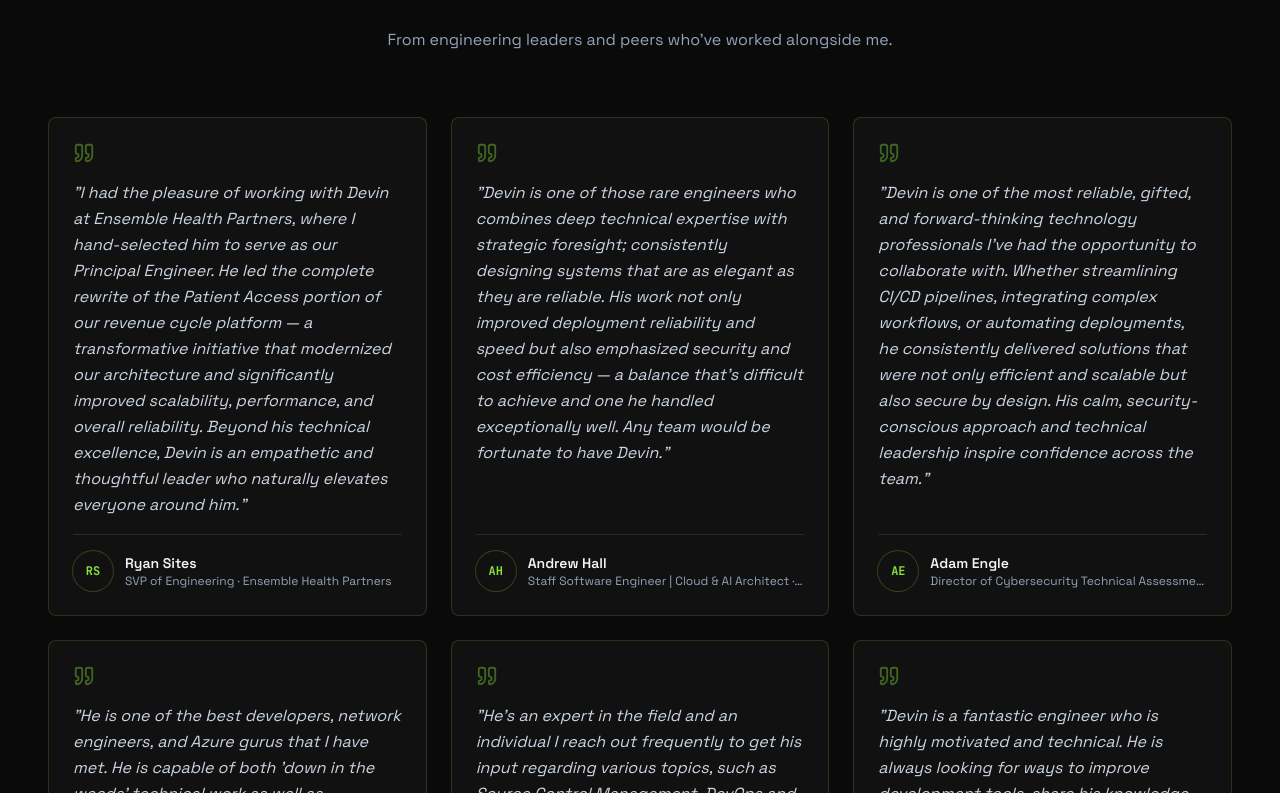
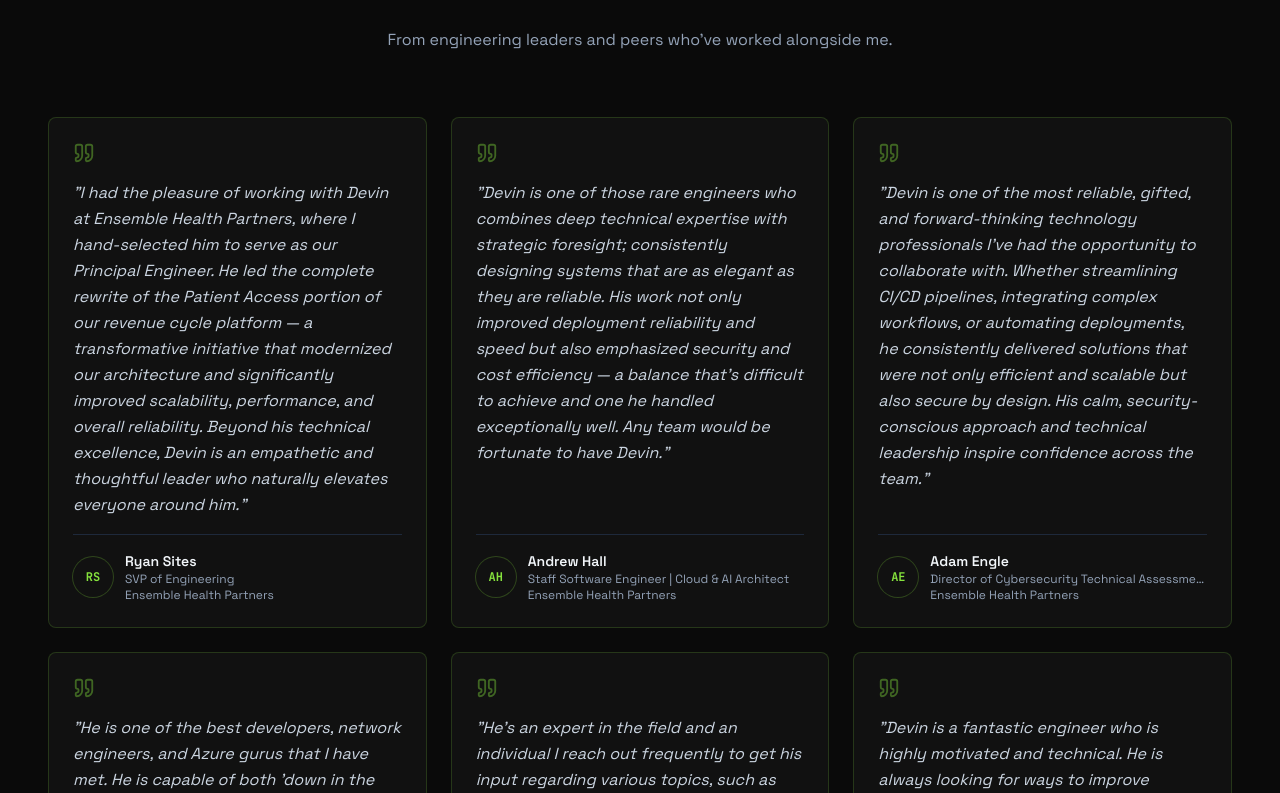
Before and after one commit to PseudoCoding/portfolio-site, a React (Vite) app: page / in a window 1280 px wide. Shown: the part 6707-7500 px from the top of the page. Built offline with nearby package versions, Linux system fonts and the light colour scheme.

Commit message:
Fix recommendation boxes

```diff
--- a/src/components/sections/Testimonials.tsx
+++ b/src/components/sections/Testimonials.tsx
@@ -34,7 +34,7 @@ function TestimonialCard({ t, index }: { t: Testimonial; index: number }) {
       whileInView={{ opacity: 1, y: 0 }}
       viewport={{ once: true, margin: '-40px' }}
       transition={{ duration: 0.55, delay: index * 0.13 }}
-      className="glass-card p-6 flex flex-col gap-4 hover:border-cyan-400/40 transition-colors duration-300"
+      className="glass-card p-6 flex flex-col gap-4 overflow-hidden hover:border-cyan-400/40 transition-colors duration-300"
     >
       {/* Quote icon */}
       <Quote size={22} className="text-cyan-400/40" />
@@ -47,9 +47,10 @@ function TestimonialCard({ t, index }: { t: Testimonial; index: number }) {
         <div className="flex h-10 w-10 shrink-0 items-center justify-center rounded-full bg-cyan-400/12 font-mono text-xs font-bold text-cyan-400 ring-1 ring-cyan-400/25">
           {initials}
         </div>
-        <div className="min-w-0">
+        <div className="min-w-0 flex-1">
           <p className="text-sm font-semibold text-slate-100 truncate">{t.author}</p>
-          <p className="text-xs text-slate-400 truncate">{t.role} · {t.company}</p>
+          <p className="text-xs text-slate-400 truncate">{t.role}</p>
+          <p className="text-xs text-slate-400 truncate">{t.company}</p>
         </div>
       </div>
     </motion.div>
```
